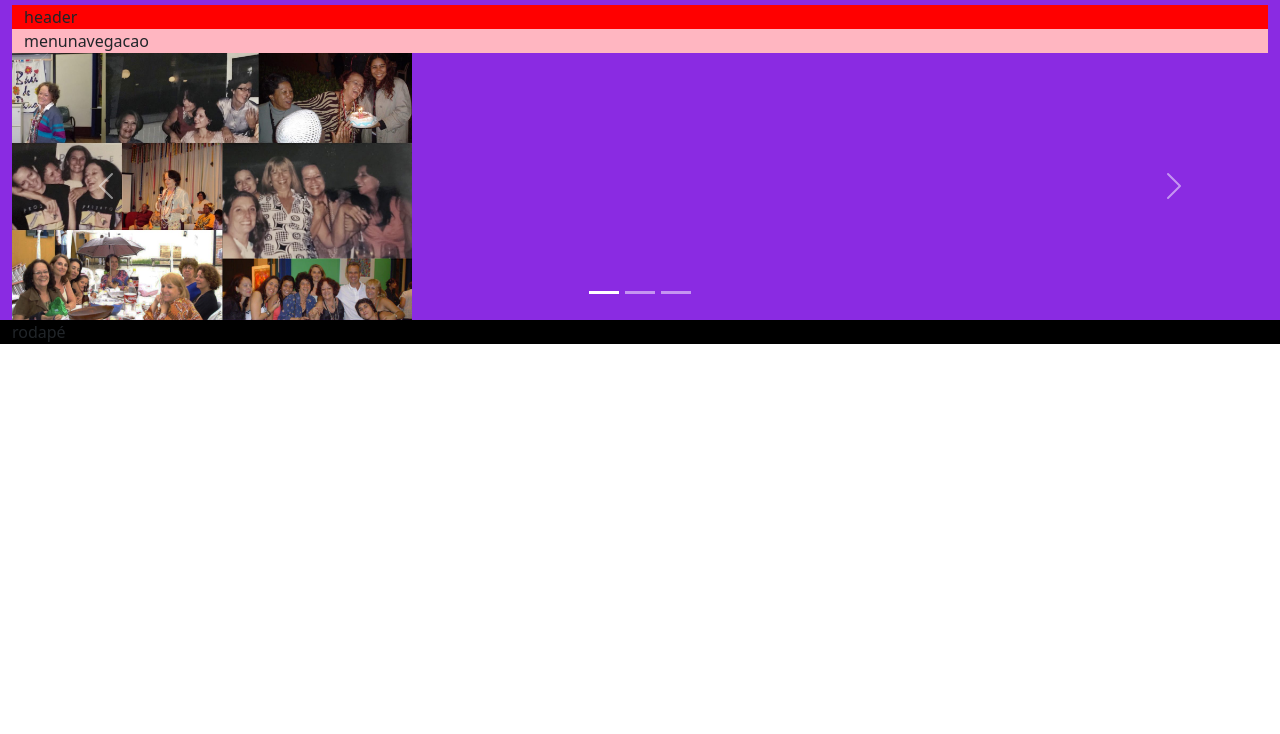
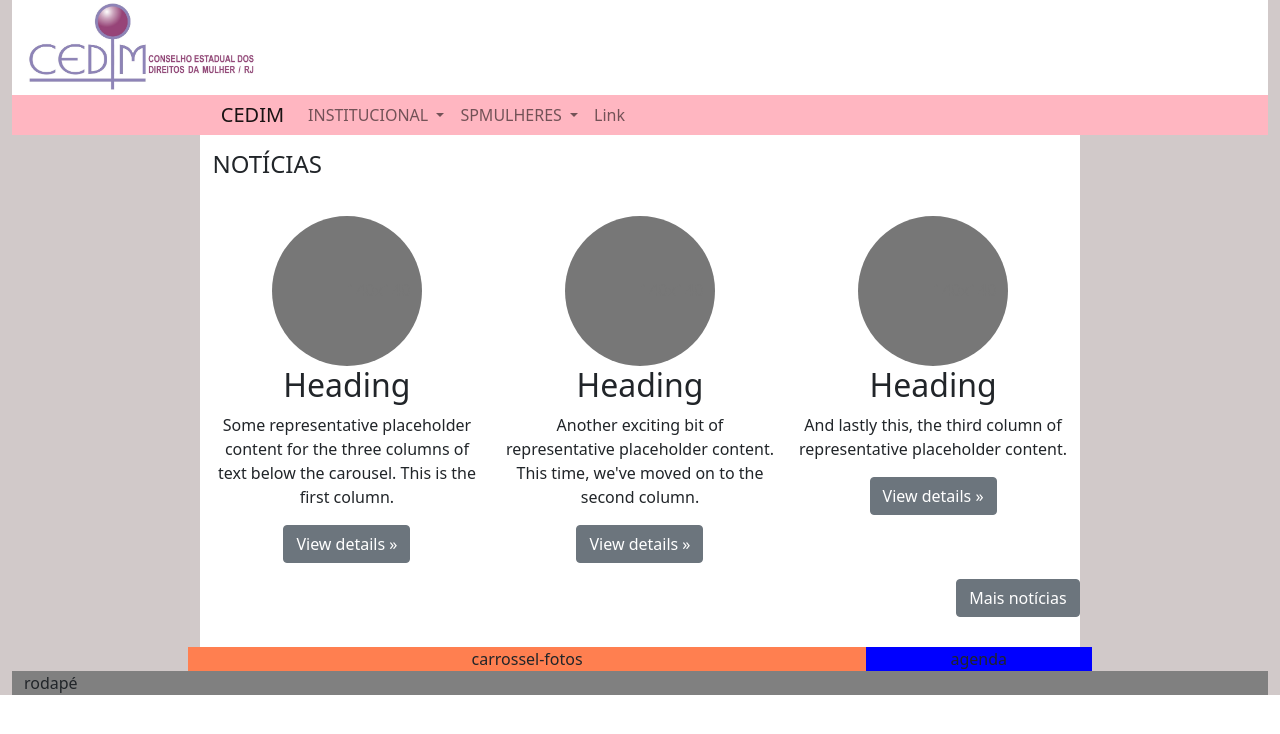
Before and after one commit to ebfertso/aula_bootstrap, a plain HTML site: page index.html in a window 1280 px wide. Drawn offline with Linux system fonts and the light colour scheme.

Commit message:
add noticias

```diff
--- a/bootstrap/css/style.css
+++ b/bootstrap/css/style.css
@@ -1,22 +1,53 @@
 @charset "UTF-8";
 
 .header{
-    background-color: red;
+    background-color: white;
 }
 .menunavegacao {
     background-color: lightpink;
+
 }
 
 .box-externo{
-    padding-top: 5px;
-    background-color: blueviolet;
+    background-color: rgb(209, 201, 201);
 }
 
 .conteudo{
+    background-color: white;
+    margin: 0 15% 0 15%;
+    height: 100%;
+}
+
+.noticias-capa{
+    padding-top: 15px;
+
+}
+
+.row{
     text-align: center;
-    background-color: aquamarine;
+    padding-top: 30px;
+
 }
 
 .footer{
-    background-color: black;
+    background-color: gray;
+
 }
+.botao-noticias{
+    text-align: right;
+}
+.carrossel-fotos{
+    background-color: coral;
+}
+
+.agenda{
+    background-color: blue;
+}
+
+
+.navbar{
+    padding-left: 15%;
+    text-align: center;
+    height: 40px;
+
+}
--- a/index.html
+++ b/index.html
@@ -13,59 +13,122 @@
   <div class="container-fluid box-externo">
 
     <div class="header container-fluid">
-      header
+      <img src="imgs/cedim_logo.jpg" width="235">
 
 
     </div>
 
 
     <div class="menunavegacao container-fluid">
-      menunavegacao
+
+      <nav class="navbar navbar-expand-lg navbar-light">
+        <div class="container-fluid">
+          <a class="navbar-brand" href="#">CEDIM</a>
+          <button class="navbar-toggler" type="button" data-bs-toggle="collapse" data-bs-target="#navbarSupportedContent" aria-controls="navbarSupportedContent" aria-expanded="false" aria-label="Toggle navigation">
+            <span class="navbar-toggler-icon"></span>
+          </button>
+          <div class="collapse navbar-collapse" id="navbarSupportedContent">
+            <ul class="navbar-nav me-auto mb-2 mb-lg-0">
+
+              <li class="nav-item dropdown">
+                <a class="nav-link dropdown-toggle" href="#" id="navbarDropdown" role="button" data-bs-toggle="dropdown" aria-expanded="false">
+                  INSTITUCIONAL
+                </a>
+                <ul class="dropdown-menu" aria-labelledby="navbarDropdown">
+                  <li><a class="dropdown-item" href="#">Action</a></li>
+                  <li><a class="dropdown-item" href="#">Another action</a></li>
+                  <li><hr class="dropdown-divider"></li>
+                  <li><a class="dropdown-item" href="#">Something else here</a></li>
+                </ul>
+              </li>
+
+              <li class="nav-item dropdown">
+                <a class="nav-link dropdown-toggle" href="#" id="navbarDropdown" role="button" data-bs-toggle="dropdown" aria-expanded="false">
+                  SPMULHERES
+                </a>
+                <ul class="dropdown-menu" aria-labelledby="navbarDropdown">
+                  <li><a class="dropdown-item" href="#">Action</a></li>
+                  <li><a class="dropdown-item" href="#">Another action</a></li>
+                  <li><hr class="dropdown-divider"></li>
+                  <li><a class="dropdown-item" href="#">Something else here</a></li>
+                </ul>
+              </li>
+              <li class="nav-item">
+                <a class="nav-link" href="#">Link</a>
+              </li>
+          </div>
+        </div>
+      </nav>
+
 
     </div>
 
-    <!-- Carousel -->
-<div id="demo" class="carousel slide" data-bs-ride="carousel">
+    <div class="conteudo">
 
-  <!-- Indicators/dots -->
-  <div class="carousel-indicators">
-    <button type="button" data-bs-target="#demo" data-bs-slide-to="0" class="active"></button>
-    <button type="button" data-bs-target="#demo" data-bs-slide-to="1"></button>
-    <button type="button" data-bs-target="#demo" data-bs-slide-to="2"></button>
-  </div>
+      <div class="noticias-capa container-fluid" >
+        <h4>NOTÍCIAS</h4>
 
-  <!-- The slideshow/carousel -->
-  <div class="carousel-inner">
-    <div class="carousel-item active">
-      <img src="imgs/colagem_1.jpeg" width="400 px" alt="Los Angeles" class="d-block">
-    </div>
-    <div class="carousel-item">
-      <img src="imgs/colagem_2.jpeg" alt="Chicago" class="d-block w-100">
-    </div>
-    <div class="carousel-item">
-      <img src="imgs/imgFotoTopo1.jpg" alt="New York" class="d-block w-100">
-    </div>
-  </div>
 
-  <!-- Left and right controls/icons -->
-  <button class="carousel-control-prev" type="button" data-bs-target="#demo" data-bs-slide="prev">
-    <span class="carousel-control-prev-icon"></span>
-  </button>
-  <button class="carousel-control-next" type="button" data-bs-target="#demo" data-bs-slide="next">
-    <span class="carousel-control-next-icon"></span>
-  </button>
-</div>
+        <div class="row">
+          <div class="col-lg-4">
+            <svg class="bd-placeholder-img rounded-circle" width="150" height="150" xmlns="http://www.w3.org/2000/svg" role="img" aria-label="Placeholder: 140x140" preserveAspectRatio="xMidYMid slice" focusable="false"><title>Placeholder</title><rect width="100%" height="100%" fill="#777"></rect><text x="50%" y="50%" fill="#777" dy=".3em">140x140</text></svg>
+
+            <h2>Heading</h2>
+            <p>Some representative placeholder content for the three columns of text below the carousel. This is the first column.</p>
+            <p><a class="btn btn-secondary" href="#">View details »</a></p>
+          </div><!-- /.col-lg-4 -->
+          <div class="col-lg-4">
+            <svg class="bd-placeholder-img rounded-circle" width="150" height="150" xmlns="http://www.w3.org/2000/svg" role="img" aria-label="Placeholder: 140x140" preserveAspectRatio="xMidYMid slice" focusable="false"><title>Placeholder</title><rect width="100%" height="100%" fill="#777"></rect><text x="50%" y="50%" fill="#777" dy=".3em">140x140</text></svg>
+
+            <h2>Heading</h2>
+            <p>Another exciting bit of representative placeholder content. This time, we've moved on to the second column.</p>
+            <p><a class="btn btn-secondary" href="#">View details »</a></p>
+          </div><!-- /.col-lg-4 -->
+          <div class="col-lg-4">
+            <svg class="bd-placeholder-img rounded-circle" width="150" height="150" xmlns="http://www.w3.org/2000/svg" role="img" aria-label="Placeholder: 140x140" preserveAspectRatio="xMidYMid slice" focusable="false"><title>Placeholder</title><rect width="100%" height="100%" fill="#777"></rect><text x="50%" y="50%" fill="#777" dy=".3em">140x140</text></svg>
+
+            <h2>Heading</h2>
+            <p>And lastly this, the third column of representative placeholder content.</p>
+            <p><a class="btn btn-secondary" href="#">View details »</a></p>
+          </div><!-- /.col-lg-4 -->
+
+        </div>
+
+      </div>
+      <div class="botao-noticias ">
+      <button type="button" class="btn btn-secondary">Mais notícias</button>
+      </div>
+
+
+      <div class="row">
+        <div class="carrossel-fotos col-lg-9">
+          carrossel-fotos
+
+        </div>
+
+        <div class="agenda col-lg-3">
+          agenda
+
+        </div>
+      </div>
+
+
+
+
+
 
 
 
     </div>
 
-    <div class="footer container-fluid">
+
+
+    <footer class="footer container-fluid">
       rodapé
 
 
 
-    </div>
+    </footer>
 
 
 
```
